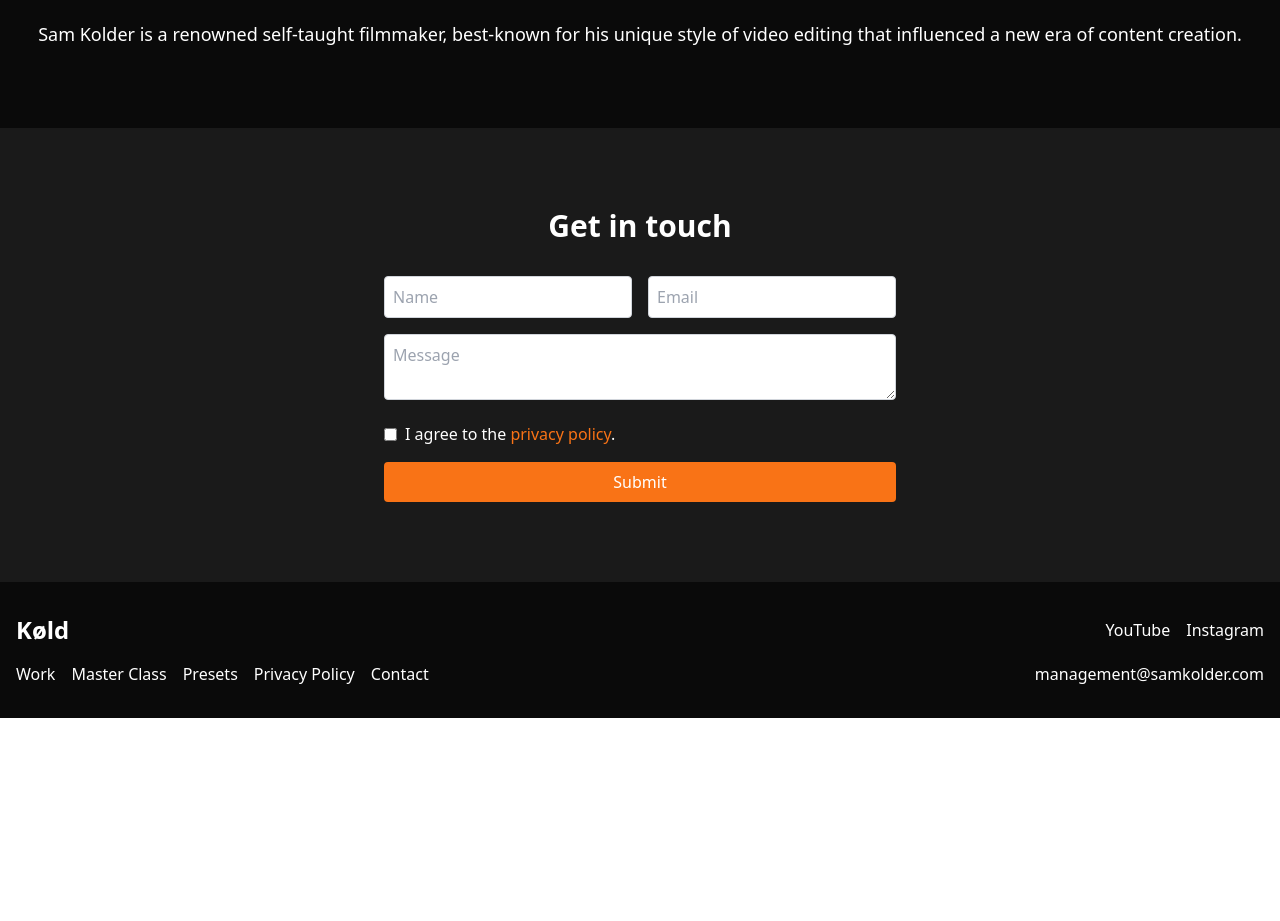
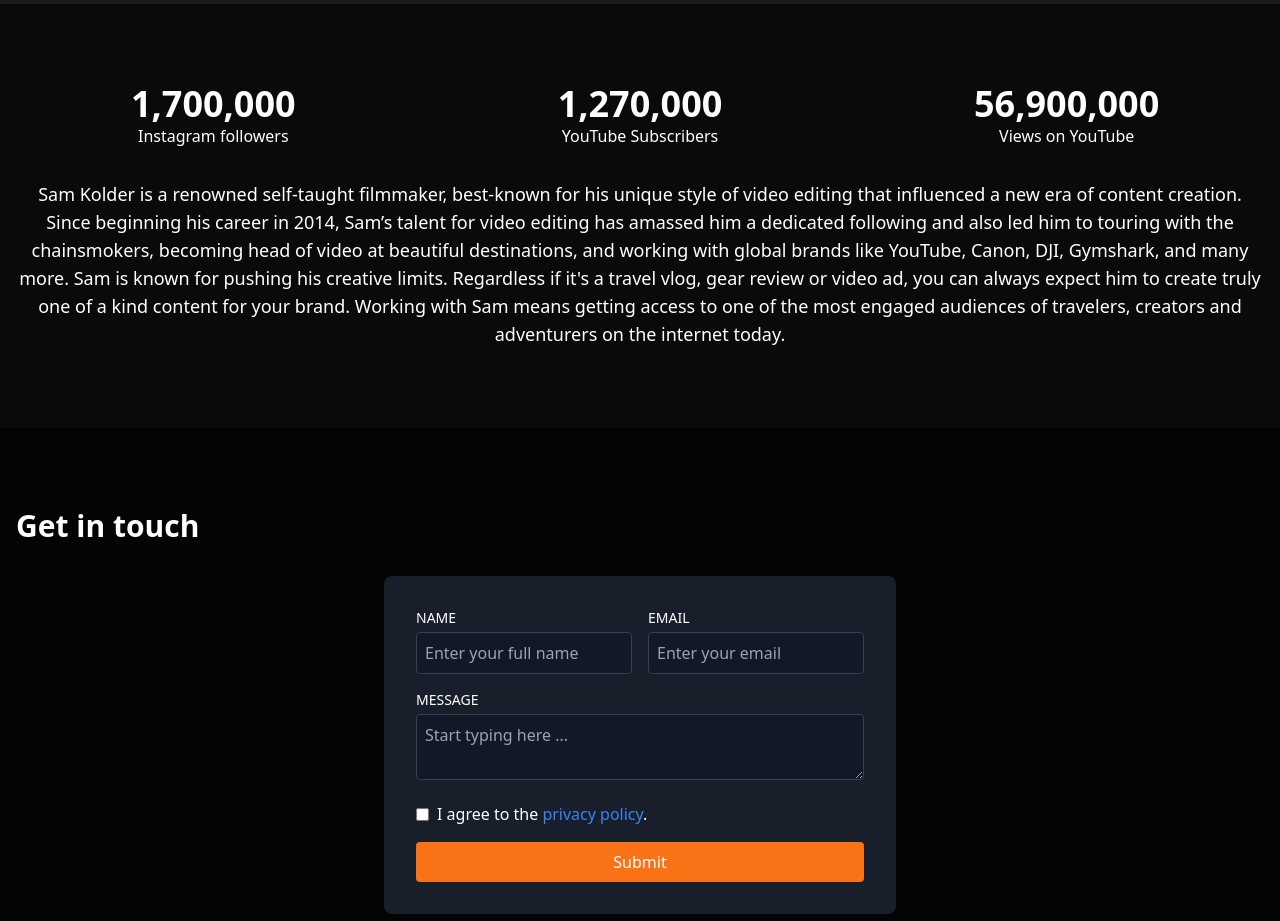
Before and after one commit to mertbatut/Kold_ogz, a React (Vite) app: page / in a window 1280 px wide. Shown: the part 2520-3441 px from the top of the page. Before the commit the page ends 3238 px from the top, so only its background shows below. Built offline with nearby package versions, Linux system fonts and the light colour scheme; no server answers; the HTML template or start-up script is replaced by a standard one.

Commit message:
Contact Alanı güncellendi

```diff
--- a/src/components/Contact.jsx
+++ b/src/components/Contact.jsx
@@ -1,4 +1,4 @@
-import React, { useState } from 'react';
+import React, { useState, useEffect } from 'react';
 import { motion } from 'framer-motion';
 import axios from 'axios';
 
@@ -10,6 +10,28 @@ function Contact() {
   });
 
   const [formStatus, setFormStatus] = useState('');
+  const [backgroundImage, setBackgroundImage] = useState('');
+
+  useEffect(() => {
+    const fetchBackgroundImage = async () => {
+      try {
+        const response = await axios.get('https://api.unsplash.com/photos/random', {
+          headers: {
+            Authorization: `Client-ID lebXp2bZjS1BO4AZFCCUBf9vbIPNnjZUetCI_RAdvdQ` // Unsplash API anahtarınızı buraya koyun
+          },
+          params: {
+            query: 'office', // İsteğe bağlı olarak arama terimini değiştirebilirsiniz
+            orientation: 'landscape'
+          }
+        });
+        setBackgroundImage(response.data.urls.full);
+      } catch (error) {
+        console.error('Error fetching background image from Unsplash', error);
+      }
+    };
+
+    fetchBackgroundImage();
+  }, []);
 
   const handleChange = (e) => {
     const { name, value } = e.target;
@@ -31,11 +53,15 @@ function Contact() {
   };
 
   return (
-    <section className="py-20 bg-light-bg text-white">
-      <div className="container mx-auto text-center px-4">
-        <h2 className="text-3xl font-bold mb-8">Get in touch</h2>
+    <section
+      className="py-20 text-white relative bg-no-repeat bg-cover bg-center"
+      style={{ backgroundImage: `url(${backgroundImage})` }}
+    >
+      <div className="absolute inset-0 bg-black bg-opacity-60"></div>
+      <div className="container mx-auto px-4 relative z-10">
+        <h2 className="text-3xl font-bold mb-8 text-left">Get in touch</h2>
         <motion.form
-          className="max-w-lg mx-auto space-y-4"
+          className="max-w-lg mx-auto space-y-4 bg-opacity-75 bg-gray-800 p-8 rounded-lg"
           initial={{ opacity: 0, y: 50 }}
           whileInView={{ opacity: 1, y: 0 }}
           transition={{ duration: 0.5 }}
@@ -43,15 +69,47 @@ function Contact() {
           onSubmit={handleSubmit}
         >
           <div className="flex flex-col md:flex-row space-y-4 md:space-y-0 md:space-x-4">
-            <input type="text" name="name" placeholder="Name" className="w-full p-2 border border-gray-300 rounded" value={formData.name} onChange={handleChange} required />
-            <input type="email" name="email" placeholder="Email" className="w-full p-2 border border-gray-300 rounded" value={formData.email} onChange={handleChange} required />
+            <div className="flex-1">
+              <label htmlFor="name" className="block text-sm font-medium text-white mb-1">NAME</label>
+              <input
+                type="text"
+                name="name"
+                placeholder="Enter your full name"
+                className="w-full p-2 bg-gray-900 text-white border border-gray-700 rounded"
+                value={formData.name}
+                onChange={handleChange}
+                required
+              />
+            </div>
+            <div className="flex-1">
+              <label htmlFor="email" className="block text-sm font-medium text-white mb-1">EMAIL</label>
+              <input
+                type="email"
+                name="email"
+                placeholder="Enter your email"
+                className="w-full p-2 bg-gray-900 text-white border border-gray-700 rounded"
+                value={formData.email}
+                onChange={handleChange}
+                required
+              />
+            </div>
           </div>
-          <textarea name="message" placeholder="Message" className="w-full p-2 border border-gray-300 rounded" value={formData.message} onChange={handleChange} required></textarea>
+          <div>
+            <label htmlFor="message" className="block text-sm font-medium text-white mb-1">MESSAGE</label>
+            <textarea
+              name="message"
+              placeholder="Start typing here ..."
+              className="w-full p-2 bg-gray-900 text-white border border-gray-700 rounded"
+              value={formData.message}
+              onChange={handleChange}
+              required
+            ></textarea>
+          </div>
           <label className="flex items-center space-x-2">
             <input type="checkbox" name="consent" className="form-checkbox" required />
-            <span>I agree to the <a href="/privacy" className="text-primary">privacy policy</a>.</span>
+            <span>I agree to the <a href="/privacy" className="text-blue-500">privacy policy</a>.</span>
           </label>
-          <button type="submit" className="w-full px-4 py-2 bg-primary text-white rounded">Submit</button>
+          <button type="submit" className="w-full px-4 py-2 bg-orange-500 text-white rounded">Submit</button>
         </motion.form>
         {formStatus && <p className="mt-4">{formStatus}</p>}
       </div>
--- a/src/components/Products.jsx
+++ b/src/components/Products.jsx
@@ -45,7 +45,7 @@ function Products() {
 
   return (
     <section className="py-20 bg-light-bg text-white">
-      <div className="container mx-auto px-4 flex flex-col items-center">
+      <div className="container mx-auto px-4 flex flex-col items-center gap-20">
         <h2 className="text-3xl font-bold mb-8 text-center">Products</h2>
         <div className="grid grid-cols-1 md:grid-cols-2 gap-8">
           {productItems.map((item, index) => (
--- a/src/components/Stats.jsx
+++ b/src/components/Stats.jsx
@@ -41,7 +41,9 @@ function Stats() {
           transition={{ duration: 0.5, delay: 0.3 }}
           viewport={{ once: true }}
         >
-          Sam Kolder is a renowned self-taught filmmaker, best-known for his unique style of video editing that influenced a new era of content creation.
+         Sam Kolder is a renowned self-taught filmmaker, best-known for his unique style of video editing that influenced a new era of content creation. Since beginning his career in 2014, Sam’s talent for video editing has amassed him a dedicated following and also led him to touring with the chainsmokers, becoming head of video at beautiful destinations, and working with global brands like YouTube, Canon, DJI, Gymshark, and many more.
+
+Sam is known for pushing his creative limits. Regardless if it's a travel vlog, gear review or video ad, you can always expect him to create truly one of a kind content for your brand. Working with Sam means getting access to one of the most engaged audiences of travelers, creators and adventurers on the internet today.
         </motion.p>
       </div>
     </section>
--- a/src/components/Work.jsx
+++ b/src/components/Work.jsx
@@ -45,7 +45,7 @@ function Work() {
 
   return (
     <section className="py-20 bg-dark-bg text-white">
-      <div className="container mx-auto px-4 flex flex-col items-center">
+      <div className="container mx-auto px-4 flex flex-col items-center  gap-20">
         <h2 className="text-3xl font-bold mb-8 text-center">Work</h2>
         <div className="grid grid-cols-1 md:grid-cols-2 gap-8">
           {workItems.map((item, index) => (
```
